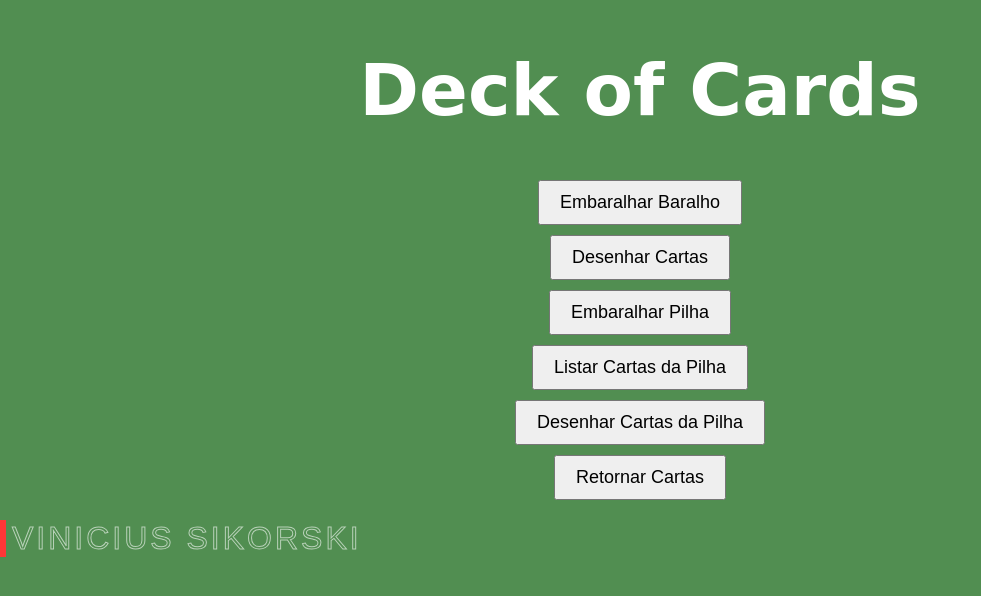
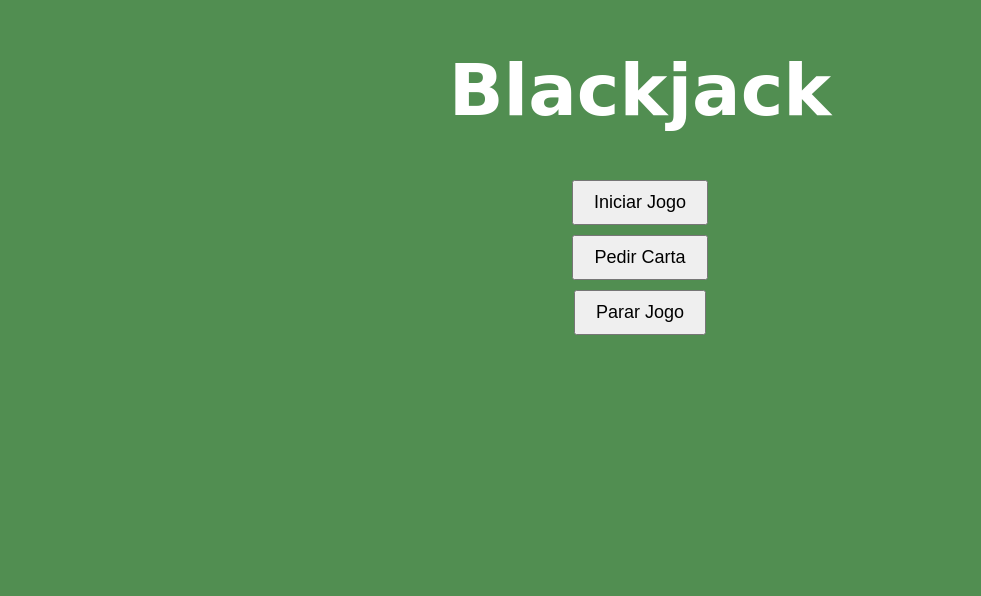
Before and after one commit to VendelDark/solid-system-PY, a Flask app: page / in a window 1280 px wide. Shown: the top 596 px of the page, without its empty margins (0-981 px from the left). Run offline with Flask 3, Linux system fonts and the light colour scheme.

Commit message:
dados errados

```diff
--- a/main.py
+++ b/main.py
@@ -1,4 +1,4 @@
-from flask import Flask, jsonify, render_template
+from flask import Flask, render_template, jsonify, request
 import requests
 
 app = Flask(__name__)
@@ -9,43 +9,46 @@ def index():
 
 @app.route('/embaralhar-baralho')
 def embaralhar_baralho():
-    url = "https://deckofcardsapi.com/api/deck/new/shuffle/?deck_count=1"
-    response = requests.get(url)
+    response = requests.get('https://deckofcardsapi.com/api/deck/new/shuffle/')
     data = response.json()
     return jsonify(data)
 
-@app.route('/desenhar-cartas/<deck_id>/<int:count>')
-def desenhar_cartas(deck_id, count):
-    url = f"https://deckofcardsapi.com/api/deck/{deck_id}/draw/?count={count}"
-    response = requests.get(url)
+@app.route('/desenhar-cartas')
+def desenhar_cartas():
+    deck_id = request.args.get('deck_id')
+    count = request.args.get('count')
+    response = requests.get(f'https://deckofcardsapi.com/api/deck/{deck_id}/draw/?count={count}')
     data = response.json()
     return jsonify(data)
 
-@app.route('/embaralhar-pilha/<deck_id>/<pile_name>')
-def embaralhar_pilha(deck_id, pile_name):
-    url = f"https://deckofcardsapi.com/api/deck/{deck_id}/pile/{pile_name}/shuffle/"
-    response = requests.get(url)
+@app.route('/embaralhar-pilha')
+def embaralhar_pilha():
+    deck_id = request.args.get('deck_id')
+    pile_name = request.args.get('pile_name')
+    response = requests.get(f'https://deckofcardsapi.com/api/deck/{deck_id}/pile/{pile_name}/shuffle/')
     data = response.json()
     return jsonify(data)
 
-@app.route('/listar-cartas-pilha/<deck_id>/<pile_name>')
-def listar_cartas_pilha(deck_id, pile_name):
-    url = f"https://deckofcardsapi.com/api/deck/{deck_id}/pile/{pile_name}/list/"
-    response = requests.get(url)
+@app.route('/listar-cartas-pilha')
+def listar_cartas_pilha():
+    deck_id = request.args.get('deck_id')
+    pile_name = request.args.get('pile_name')
+    response = requests.get(f'https://deckofcardsapi.com/api/deck/{deck_id}/pile/{pile_name}/list/')
     data = response.json()
     return jsonify(data)
 
-@app.route('/desenhar-cartas-pilha/<deck_id>/<pile_name>/draw')
-def desenhar_cartas_pilha(deck_id, pile_name):
-    url = f"https://deckofcardsapi.com/api/deck/{deck_id}/pile/{pile_name}/draw/"
-    response = requests.get(url)
+@app.route('/desenhar-cartas-pilha')
+def desenhar_cartas_pilha():
+    deck_id = request.args.get('deck_id')
+    pile_name = request.args.get('pile_name')
+    response = requests.get(f'https://deckofcardsapi.com/api/deck/{deck_id}/pile/{pile_name}/draw/')
     data = response.json()
     return jsonify(data)
 
-@app.route('/retornar-cartas/<deck_id>')
-def retornar_cartas(deck_id):
-    url = f"https://deckofcardsapi.com/api/deck/{deck_id}/return/"
-    response = requests.get(url)
+@app.route('/retornar-cartas')
+def retornar_cartas():
+    deck_id = request.args.get('deck_id')
+    response = requests.get(f'https://deckofcardsapi.com/api/deck/{deck_id}/pile/default/draw/?cards=AS,2S')
     data = response.json()
     return jsonify(data)
 
--- a/static/script.js
+++ b/static/script.js
@@ -1,99 +1,107 @@
-function exibirMensagem(mensagem) {
-    const mensagemElement = document.getElementById('mensagem');
-    mensagemElement.textContent = mensagem;
-}
+// let deckId = '';
+// let jogadorPontuacao = 0;
+// let dealerPontuacao = 0;
 
-function embaralharBaralho() {
-    fetch('https://deckofcardsapi.com/api/deck/new/shuffle/')
-        .then(response => response.json())
-        .then(data => {
-            exibirMensagem('Baralho embaralhado com sucesso!');
-        })
-        .catch(error => {
-            console.error('Erro ao embaralhar baralho:', error);
-            exibirMensagem('Erro ao embaralhar baralho. Por favor, tente novamente.');
-        });
-}
+// function exibirMensagem(mensagem) {
+//     const mensagemElement = document.getElementById('mensagem');
+//     mensagemElement.textContent = mensagem;
+// }
 
-function desenharCartas() {
-    const deckId = prompt('Digite o ID do baralho:');
-    const count = prompt('Digite a quantidade de cartas a desenhar:');
+// function iniciarJogo() {
+//     fetch('https://deckofcardsapi.com/api/deck/new/shuffle/')
+//         .then(response => response.json())
+//         .then(data => {
+//             deckId = data.deck_id;
+//             exibirMensagem('Jogo iniciado. Clique em "Pedir Carta" para receber suas cartas.');
+//             jogadorPontuacao = 0;
+//             dealerPontuacao = 0;
+//             document.getElementById('pontuacao-jogador').textContent = '';
+//             document.getElementById('pontuacao-dealer').textContent = '';
+//             document.getElementById('cartas-jogador').innerHTML = '';
+//             document.getElementById('cartas-dealer').innerHTML = '';
+//         })
+//         .catch(error => {
+//             console.error('Erro ao iniciar jogo:', error);
+//             exibirMensagem('Erro ao iniciar jogo. Por favor, tente novamente.');
+//         });
+// }
 
-    fetch(`https://deckofcardsapi.com/api/deck/${deckId}/draw/?count=${count}`)
-        .then(response => response.json())
-        .then(data => {
-            // Exibir as cartas desenhadas
-            const cartas = data.cards.map(card => `<img src="${card.image}" alt="${card.code}">`);
-            document.getElementById('cartas').innerHTML = cartas.join('');
-            exibirMensagem('Cartas desenhadas com sucesso!');
-        })
-        .catch(error => {
-            console.error('Erro ao desenhar cartas:', error);
-            exibirMensagem('Erro ao desenhar cartas. Por favor, tente novamente.');
-        });
-}
+// function pedirCarta() {
+//     fetch(`https://deckofcardsapi.com/api/deck/${deckId}/draw/?count=1`)
+//         .then(response => response.json())
+//         .then(data => {
+//             const carta = data.cards[0];
+//             const valorCarta = obterValorCarta(carta);
+//             jogadorPontuacao += valorCarta;
+//             document.getElementById('pontuacao-jogador').textContent = `Pontuação do Jogador: ${jogadorPontuacao}`;
+//             document.getElementById('cartas-jogador').innerHTML += `<img src="${carta.image}" alt="${carta.code}">`;
+//             if (jogadorPontuacao > 21) {
+//                 exibirMensagem('Você estourou! Fim de jogo.');
+//                 pararJogo();
+//             }
+//         })
+//         .catch(error => {
+//             console.error('Erro ao pedir carta:', error);
+//             exibirMensagem('Erro ao pedir carta. Por favor, tente novamente.');
+//         });
+// }
 
-function embaralharPilha() {
-    const deckId = prompt('Digite o ID do baralho:');
-    const pileName = prompt('Digite o nome da pilha:');
+// function pararJogo() {
+//     fetch(`https://deckofcardsapi.com/api/deck/${deckId}/draw/?count=2`)
+//         .then(response => response.json())
+//         .then(data => {
+//             const cartasDealer = data.cards;
+//             const valorCartasDealer = cartasDealer.map(carta => obterValorCarta(carta));
+//             dealerPontuacao = valorCartasDealer.reduce((total, valor) => total + valor, 0);
+//             document.getElementById('pontuacao-dealer').textContent = `Pontuação do Dealer: ${dealerPontuacao}`;
+//             cartasDealer.forEach(carta => {
+//                 document.getElementById('cartas-dealer').innerHTML += `<img src="${carta.image}" alt="${carta.code}">`;
+//             });
+//             while (dealerPontuacao < 17) {
+//                 pedirCartaDealer();
+//             }
+//             determinarVencedor();
+//         })
+//         .catch(error => {
+//             console.error('Erro ao parar jogo:', error);
+//             exibirMensagem('Erro ao parar jogo. Por favor, tente novamente.');
+//         });
+// }
 
-    fetch(`https://deckofcardsapi.com/api/deck/${deckId}/pile/${pileName}/shuffle/`)
-        .then(response => response.json())
-        .then(data => {
-            exibirMensagem('Pilha embaralhada com sucesso!');
-        })
-        .catch(error => {
-            console.error('Erro ao embaralhar pilha:', error);
-            exibirMensagem('Erro ao embaralhar pilha. Por favor, tente novamente.');
-        });
-}
+// function pedirCartaDealer() {
+//     fetch(`https://deckofcardsapi.com/api/deck/${deckId}/draw/?count=1`)
+//         .then(response => response.json())
+//         .then(data => {
+//             const carta = data.cards[0];
+//             const valorCarta = obterValorCarta(carta);
+//             dealerPontuacao += valorCarta;
+//             document.getElementById('pontuacao-dealer').textContent = `Pontuação do Dealer: ${dealerPontuacao}`;
+//             document.getElementById('cartas-dealer').innerHTML += `<img src="${carta.image}" alt="${carta.code}">`;
+//         })
+//         .catch(error => {
+//             console.error('Erro ao pedir carta do Dealer:', error);
+//         });
+// }
 
-function listarCartasPilha() {
-    const deckId = prompt('Digite o ID do baralho:');
-    const pileName = prompt('Digite o nome da pilha:');
+// function determinarVencedor() {
+//     if (jogadorPontuacao > 21) {
+//         exibirMensagem('Você perdeu! Sua pontuação passou de 21.');
+//     } else if (dealerPontuacao > 21 || jogadorPontuacao > dealerPontuacao) {
+//         exibirMensagem('Parabéns! Você ganhou.');
+//     } else if (jogadorPontuacao < dealerPontuacao) {
+//         exibirMensagem('Você perdeu! O Dealer ganhou.');
+//     } else {
+//         exibirMensagem('Empate! Ninguém ganhou.');
+//     }
+// }
 
-    fetch(`https://deckofcardsapi.com/api/deck/${deckId}/pile/${pileName}/list/`)
-        .then(response => response.json())
-        .then(data => {
-            // Exibir as cartas da pilha
-            const cartasPilha = data.piles[pileName].cards.map(card => `<img src="${card.image}" alt="${card.code}">`);
-            document.getElementById('cartasPilha').innerHTML = cartasPilha.join('');
-            exibirMensagem('Cartas da pilha listadas com sucesso!');
-        })
-        .catch(error => {
-            console.error('Erro ao listar cartas da pilha:', error);
-            exibirMensagem('Erro ao listar cartas da pilha. Por favor, tente novamente.');
-        });
-}
-
-function desenharCartasPilha() {
-    const deckId = prompt('Digite o ID do baralho:');
-    const pileName = prompt('Digite o nome da pilha:');
-
-    fetch(`https://deckofcardsapi.com/api/deck/${deckId}/pile/${pileName}/draw/`)
-        .then(response => response.json())
-        .then(data => {
-            // Exibir as cartas desenhadas da pilha
-            const cartasPilhaDesenhadas = data.cards.map(card => `<img src="${card.image}" alt="${card.code}">`);
-            document.getElementById('cartasPilhaDesenhadas').innerHTML = cartasPilhaDesenhadas.join('');
-            exibirMensagem('Cartas da pilha desenhadas com sucesso!');
-        })
-        .catch(error => {
-            console.error('Erro ao desenhar cartas da pilha:', error);
-            exibirMensagem('Erro ao desenhar cartas da pilha. Por favor, tente novamente.');
-        });
-}
-
-function retornarCartas() {
-    const deckId = prompt('Digite o ID do baralho:');
-
-    fetch(`https://deckofcardsapi.com/api/deck/${deckId}/pile/default/draw/?cards=AS,2S`)
-        .then(response => response.json())
-        .then(data => {
-            exibirMensagem('Cartas retornadas com sucesso!');
-        })
-        .catch(error => {
-            console.error('Erro ao retornar cartas:', error);
-            exibirMensagem('Erro ao retornar cartas. Por favor, tente novamente.');
-        });
-}
+// function obterValorCarta(carta) {
+//     const valor = carta.value;
+//     if (['JACK', 'QUEEN', 'KING'].includes(valor)) {
+//         return 10;
+//     } else if (valor === 'ACE') {
+//         return 11;
+//     } else {
+//         return parseInt(valor);
+//     }
+// }
--- a/templates/index.html
+++ b/templates/index.html
@@ -2,26 +2,25 @@
 <html lang="pt-BR">
 <head>
     <meta charset="UTF-8">
-    <title >Deck of Cards</title>
+    <title>Blackjack</title>
     <link rel="stylesheet" href="/static/style.css">
-    <!-- <link href="https://cdn.jsdelivr.net/npm/bootstrap@5.3.0-alpha1/dist/css/bootstrap.min.css" rel="stylesheet"> -->
 </head>
 <body>
-    <h1 class="title">Deck of Cards </h1>
-    <button class="btn-cor" onclick="embaralharBaralho()">Embaralhar Baralho</button>
-    <button class="btn-cor" onclick="desenharCartas()">Desenhar Cartas</button>
-    <button class="btn-cor" onclick="embaralharPilha()">Embaralhar Pilha</button>
-    <button class="btn-cor" onclick="listarCartasPilha()">Listar Cartas da Pilha</button>
-    <button class="btn-cor" onclick="desenharCartasPilha()">Desenhar Cartas da Pilha</button>
-    <button class="btn-cor" onclick="retornarCartas()">Retornar Cartas</button>
+    <h1 class="title">Blackjack</h1>
+    <button class="btn-cor" onclick="iniciarJogo()">Iniciar Jogo</button>
+    <button class="btn-cor" onclick="pedirCarta()">Pedir Carta</button>
+    <button class="btn-cor" onclick="pararJogo()">Parar Jogo</button>
     <div id="mensagem" class="cor"></div>
+    <div id="pontuacao-jogador"></div>
+    <div id="pontuacao-dealer"></div>
+    <div id="cartas-jogador"></div>
+    <div id="cartas-dealer"></div>
 
-    <script src="/static/script.js"></script>
 </body>
-<footer>
+<!-- <footer>
     <button disabled class="button" data-text="Awesome">
         <span class="actual-text">&nbsp;VINICIUS SIKORSKI&nbsp;</span>
         <span aria-hidden="true" class="hover-text">&nbsp;&nbsp;</span>
     </button>
-</footer>
+</footer> -->
 </html>
```
